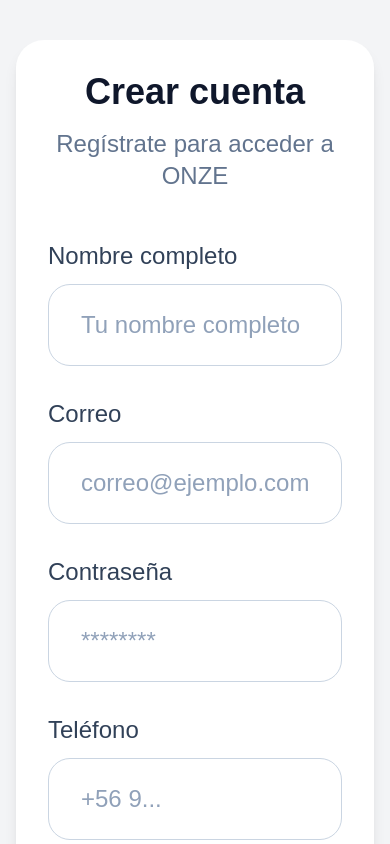
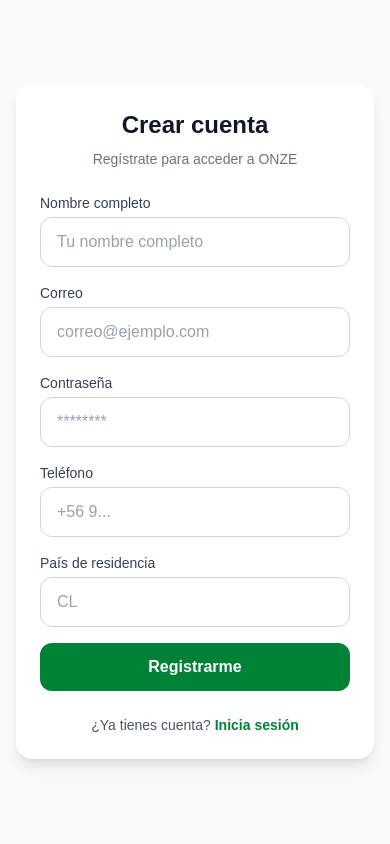
Before and after one commit to josber14/onzeapp, a Next.js app: page /register in a window 390 px wide. Shown: the top 844 px of the page. Built offline with nearby package versions, Linux system fonts and the light colour scheme.

Commit message:
Make register page more compact and mobile friendly

```diff
--- a/app/register/page.tsx
+++ b/app/register/page.tsx
@@ -59,18 +59,18 @@
   }
 
   return (
-    <main className="flex min-h-screen items-center justify-center bg-[#f3f4f6] px-4 py-10">
-      <div className="w-full max-w-3xl rounded-[28px] bg-white p-8 shadow-lg md:p-12">
-        <h1 className="text-center text-4xl font-bold text-slate-900">
+    <main className="flex min-h-screen items-center justify-center bg-gray-50 px-4 py-8">
+      <div className="w-full max-w-md rounded-2xl bg-white p-6 shadow-lg md:max-w-lg md:p-8">
+        <h1 className="text-center text-2xl font-bold text-gray-900 md:text-3xl">
           Crear cuenta
         </h1>
-        <p className="mt-4 text-center text-2xl text-slate-500">
+        <p className="mt-2 text-center text-sm text-gray-500 md:text-base">
           Regístrate para acceder a ONZE
         </p>
 
-        <form onSubmit={handleRegister} className="mt-12 space-y-8">
+        <form onSubmit={handleRegister} className="mt-6 space-y-4">
           <div>
-            <label className="mb-3 block text-2xl text-slate-700">
+            <label className="mb-1 block text-sm font-medium text-gray-700">
               Nombre completo
             </label>
             <input
@@ -78,23 +78,27 @@
               placeholder="Tu nombre completo"
               value={fullName}
               onChange={(e) => setFullName(e.target.value)}
-              className="w-full rounded-[22px] border border-slate-300 px-8 py-6 text-2xl text-black placeholder:text-slate-400 outline-none transition focus:border-slate-400"
+              className="w-full rounded-xl border border-gray-300 px-4 py-3 text-base text-black placeholder:text-gray-400 outline-none transition focus:ring-2 focus:ring-green-600"
+              required
             />
           </div>
 
           <div>
-            <label className="mb-3 block text-2xl text-slate-700">Correo</label>
+            <label className="mb-1 block text-sm font-medium text-gray-700">
+              Correo
+            </label>
             <input
               type="email"
               placeholder="correo@ejemplo.com"
               value={email}
               onChange={(e) => setEmail(e.target.value)}
-              className="w-full rounded-[22px] border border-slate-300 px-8 py-6 text-2xl text-black placeholder:text-slate-400 outline-none transition focus:border-slate-400"
+              className="w-full rounded-xl border border-gray-300 px-4 py-3 text-base text-black placeholder:text-gray-400 outline-none transition focus:ring-2 focus:ring-green-600"
+              required
             />
           </div>
 
           <div>
-            <label className="mb-3 block text-2xl text-slate-700">
+            <label className="mb-1 block text-sm font-medium text-gray-700">
               Contraseña
             </label>
             <input
@@ -102,12 +106,13 @@
               placeholder="********"
               value={password}
               onChange={(e) => setPassword(e.target.value)}
-              className="w-full rounded-[22px] border border-slate-300 px-8 py-6 text-2xl text-black placeholder:text-slate-400 outline-none transition focus:border-slate-400"
+              className="w-full rounded-xl border border-gray-300 px-4 py-3 text-base text-black placeholder:text-gray-400 outline-none transition focus:ring-2 focus:ring-green-600"
+              required
             />
           </div>
 
           <div>
-            <label className="mb-3 block text-2xl text-slate-700">
+            <label className="mb-1 block text-sm font-medium text-gray-700">
               Teléfono
             </label>
             <input
@@ -115,12 +120,12 @@
               placeholder="+56 9..."
               value={phone}
               onChange={(e) => setPhone(e.target.value)}
-              className="w-full rounded-[22px] border border-slate-300 px-8 py-6 text-2xl text-black placeholder:text-slate-400 outline-none transition focus:border-slate-400"
+              className="w-full rounded-xl border border-gray-300 px-4 py-3 text-base text-black placeholder:text-gray-400 outline-none transition focus:ring-2 focus:ring-green-600"
             />
           </div>
 
           <div>
-            <label className="mb-3 block text-2xl text-slate-700">
+            <label className="mb-1 block text-sm font-medium text-gray-700">
               País de residencia
             </label>
             <input
@@ -128,39 +133,45 @@
               placeholder="CL"
               value={country}
               onChange={(e) => setCountry(e.target.value)}
-              className="w-full rounded-[22px] border border-slate-300 px-8 py-6 text-2xl text-black placeholder:text-slate-400 outline-none transition focus:border-slate-400"
+              className="w-full rounded-xl border border-gray-300 px-4 py-3 text-base text-black placeholder:text-gray-400 outline-none transition focus:ring-2 focus:ring-green-600"
             />
           </div>
 
           <button
             type="submit"
             disabled={loading}
-            className="w-full rounded-[22px] bg-[#0a8f3c] px-8 py-6 text-3xl font-bold text-white transition hover:bg-[#087a33] disabled:opacity-70"
+            className="w-full rounded-xl bg-green-700 py-3 text-base font-semibold text-white transition hover:bg-green-800 disabled:opacity-70"
           >
             {loading ? "Registrando..." : "Registrarme"}
           </button>
         </form>
 
         {message ? (
-          <div className="mt-8 text-center">
-            <p
-              className={`text-2xl ${
-                success ? "text-slate-700" : "text-red-600"
-              }`}
-            >
+          <div className="mt-5 text-center">
+            <p className={`text-sm ${success ? "text-gray-700" : "text-red-600"}`}>
               {message}
             </p>
 
             {success ? (
               <Link
                 href="/login"
-                className="mt-6 inline-flex items-center justify-center rounded-[18px] border border-slate-300 bg-white px-8 py-4 text-xl font-semibold text-slate-800 transition hover:bg-slate-100"
+                className="mt-4 inline-flex items-center justify-center rounded-xl border border-gray-300 bg-white px-5 py-3 text-sm font-semibold text-gray-800 transition hover:bg-gray-100"
               >
                 Ir a iniciar sesión
               </Link>
             ) : null}
           </div>
         ) : null}
+
+        <p className="mt-6 text-center text-sm text-gray-600">
+          ¿Ya tienes cuenta?{" "}
+          <Link
+            href="/login"
+            className="font-semibold text-green-700 hover:text-green-800"
+          >
+            Inicia sesión
+          </Link>
+        </p>
       </div>
     </main>
   );
```
